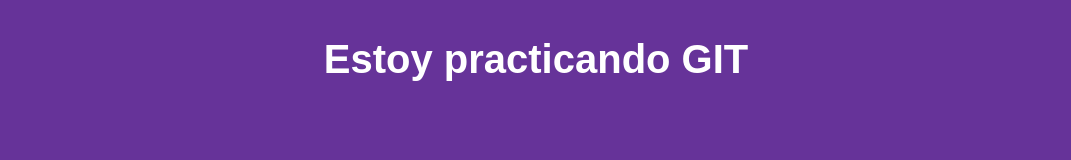
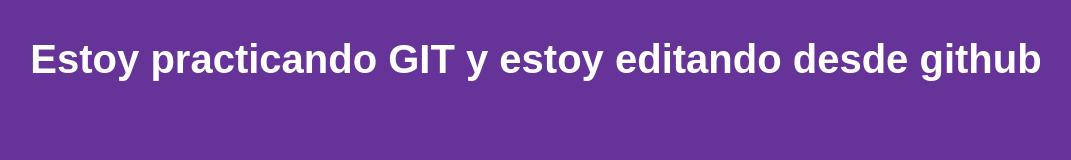
Before and after one commit to Sebasb22/codigo-facilito-2025, a plain HTML site: page index.html in a window 1280 px wide. Shown: the whole page, without its empty margins (104-1175 px from the left). Drawn offline with Linux system fonts and the light colour scheme.

Commit message:
Update index.html

```diff
--- a/index.html
+++ b/index.html
@@ -7,6 +7,6 @@
     <link rel="stylesheet" href="styles.css" />
   </head>
   <body>
-    <h1>Estoy practicando GIT</h1>
+    <h1>Estoy practicando GIT y estoy editando desde github</h1>
   </body>
 </html>
```
